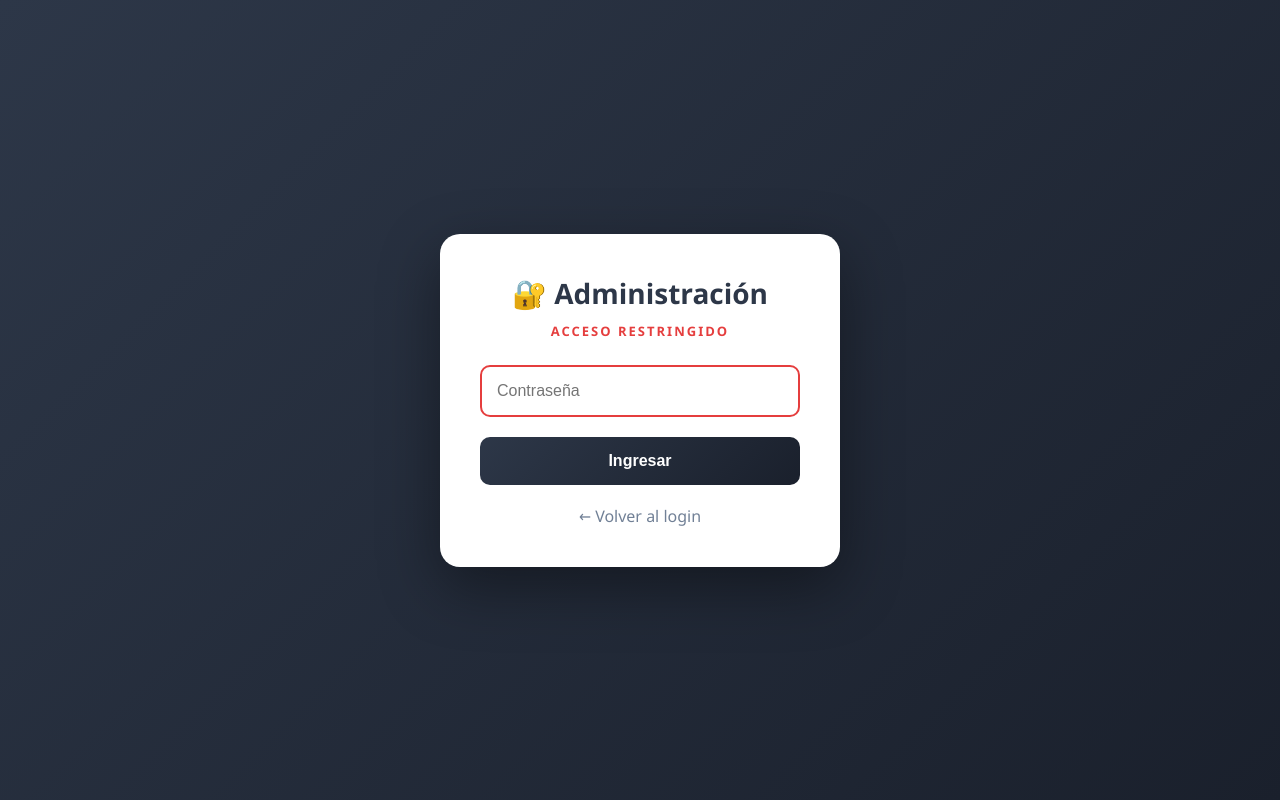
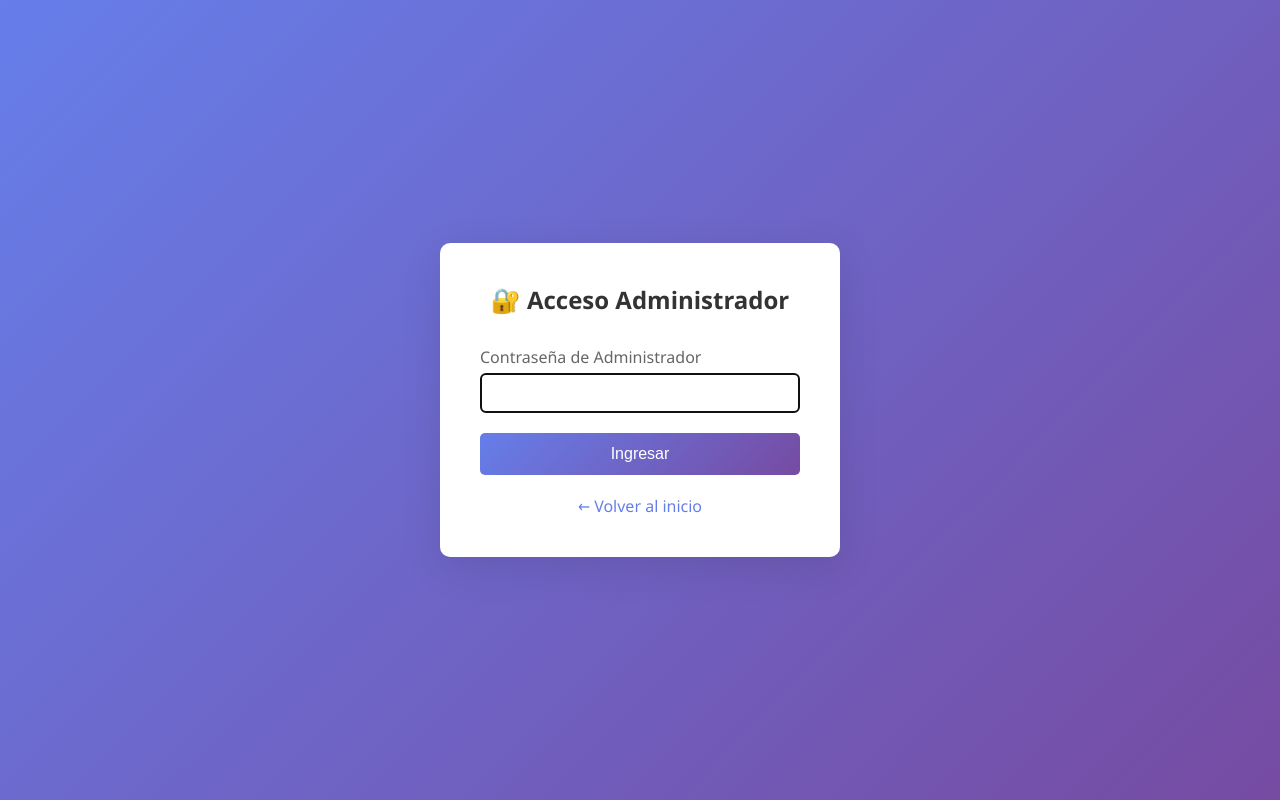
Before and after one commit to GabrielMQ125/REGISTRO_MEMOS, a Flask app: page /admin/login in a window 1280 px wide. Run offline with Flask 3, Linux system fonts and the light colour scheme.

Commit message:
Revamp admin login page design and structure

```diff
--- a/templates/admin_login.html
+++ b/templates/admin_login.html
@@ -3,75 +3,113 @@
 <head>
     <meta charset="UTF-8">
     <meta name="viewport" content="width=device-width, initial-scale=1.0">
-    <title>Admin - Sistema de Evaluación</title>
+    <title>Admin Login - Sistema de Evaluaciones</title>
     <style>
-        * { margin: 0; padding: 0; box-sizing: border-box; }
+        * {
+            margin: 0;
+            padding: 0;
+            box-sizing: border-box;
+        }
+
         body {
             font-family: 'Segoe UI', Tahoma, Geneva, Verdana, sans-serif;
-            background: linear-gradient(135deg, #2d3748 0%, #1a202c 100%);
+            background: linear-gradient(135deg, #667eea 0%, #764ba2 100%);
             min-height: 100vh;
             display: flex;
             justify-content: center;
             align-items: center;
         }
+
         .login-container {
             background: white;
+            border-radius: 10px;
+            box-shadow: 0 10px 40px rgba(0,0,0,0.1);
             padding: 40px;
-            border-radius: 20px;
-            box-shadow: 0 20px 60px rgba(0,0,0,0.4);
             width: 100%;
             max-width: 400px;
         }
-        h2 { text-align: center; color: #2d3748; margin-bottom: 10px; font-size: 28px; }
-        .admin-badge {
+
+        h2 {
             text-align: center;
-            margin-bottom: 25px;
-            color: #e53e3e;
-            font-size: 13px;
-            text-transform: uppercase;
-            letter-spacing: 2px;
-            font-weight: 600;
+            color: #333;
+            margin-bottom: 30px;
         }
+
+        .form-group {
+            margin-bottom: 20px;
+        }
+
+        label {
+            display: block;
+            margin-bottom: 5px;
+            color: #666;
+            font-weight: 500;
+        }
+
         input[type="password"] {
             width: 100%;
-            padding: 15px;
-            border: 2px solid #e2e8f0;
-            border-radius: 10px;
+            padding: 10px;
+            border: 1px solid #ddd;
+            border-radius: 5px;
             font-size: 16px;
-            margin-bottom: 20px;
         }
-        input[type="password"]:focus {
-            outline: none;
-            border-color: #e53e3e;
-        }
+
         button {
             width: 100%;
-            padding: 15px;
-            background: linear-gradient(135deg, #2d3748 0%, #1a202c 100%);
+            padding: 12px;
+            background: linear-gradient(135deg, #667eea 0%, #764ba2 100%);
             color: white;
             border: none;
-            border-radius: 10px;
+            border-radius: 5px;
             font-size: 16px;
-            font-weight: bold;
             cursor: pointer;
+            transition: transform 0.2s;
         }
-        button:hover { transform: translateY(-2px); }
-        .error { color: #e53e3e; text-align: center; margin-top: 15px; }
-        .back-link { text-align: center; margin-top: 20px; }
-        .back-link a { color: #718096; text-decoration: none; }
-        .back-link a:hover { color: #2d3748; }
+
+        button:hover {
+            transform: translateY(-2px);
+        }
+
+        .error {
+            background: #fee;
+            color: #c33;
+            padding: 10px;
+            border-radius: 5px;
+            margin-bottom: 20px;
+            text-align: center;
+        }
+
+        .back-link {
+            text-align: center;
+            margin-top: 20px;
+        }
+
+        .back-link a {
+            color: #667eea;
+            text-decoration: none;
+        }
     </style>
 </head>
 <body>
     <div class="login-container">
-        <h2>🔐 Administración</h2>
-        <div class="admin-badge">Acceso Restringido</div>
+        <h2>🔐 Acceso Administrador</h2>
+
+        {% if error %}
+        <div class="error">{{ error }}</div>
+        {% endif %}
+
         <form method="POST">
-            <input type="password" name="admin_password" placeholder="Contraseña" required autofocus>
+            <div class="form-group">
+                <label>Contraseña de Administrador</label>
+                <input type="password" name="password" required autofocus>
+            </div>
+
             <button type="submit">Ingresar</button>
         </form>
-        {% if error %}<div class="error">{{ error }}</div>{% endif %}
-        <div class="back-link"><a href="/">← Volver al login</a></div>
+
+        <div class="back-link">
+            <a href="/">← Volver al inicio</a>
+        </div>
     </div>
 </body>
 </html>
```
